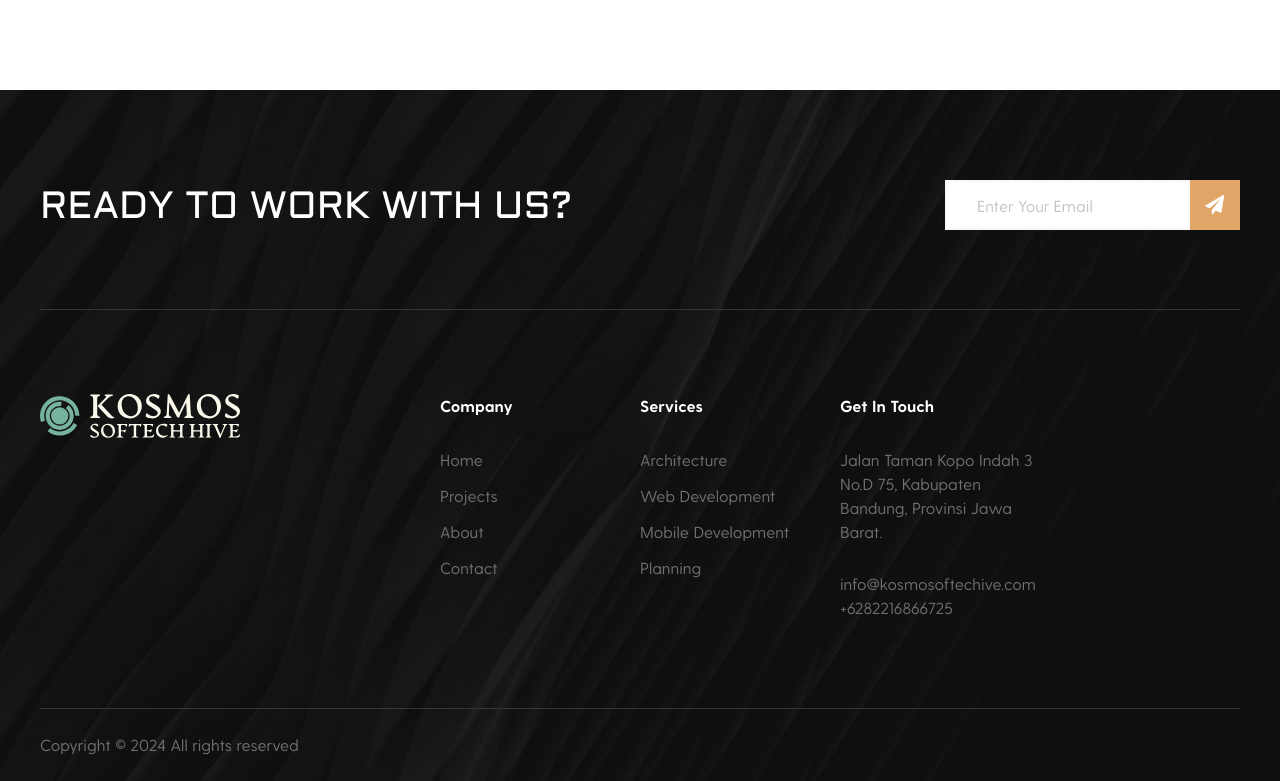
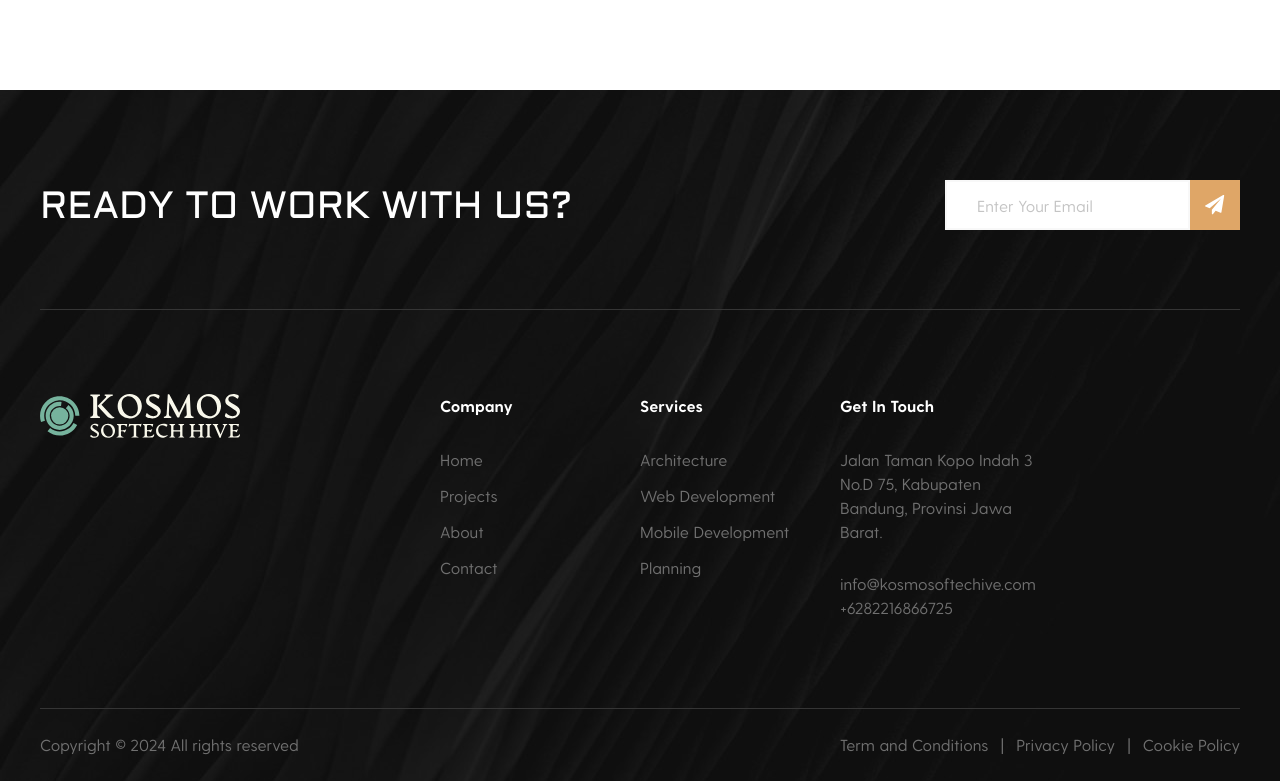
Before and after one commit to kosmosoftechive/landing, a Next.js app: page /about in a window 1280 px wide. Shown: the part 2239-3020 px from the top of the page. Built offline with nearby package versions, Linux system fonts and the light colour scheme.

Commit message:
Update footer with terms

```diff
--- a/src/layouts/Footer/index.tsx
+++ b/src/layouts/Footer/index.tsx
@@ -80,9 +80,9 @@ export const Footer = () => {
           </div>
           <div className="py-6 mt-15 border-t border-gray-400 flex flex-col sm:flex-row items-center justify-between gap-y-4">
             <div className="flex items-center">Copyright © 2024 All rights reserved</div>
-            {/* <div className="flex items-center gap-3">
-              <Link href="#">Term of use</Link> | <Link href="#">Privacy Policy</Link>
-            </div> */}
+            <div className="flex items-center gap-3">
+              <Link href="/terms-conditions">Term and Conditions</Link> | <Link href="/privacy-policy">Privacy Policy</Link> | <Link href="/cookie-policy">Cookie Policy</Link>
+            </div>
           </div>
         </div>
       </section>
```
